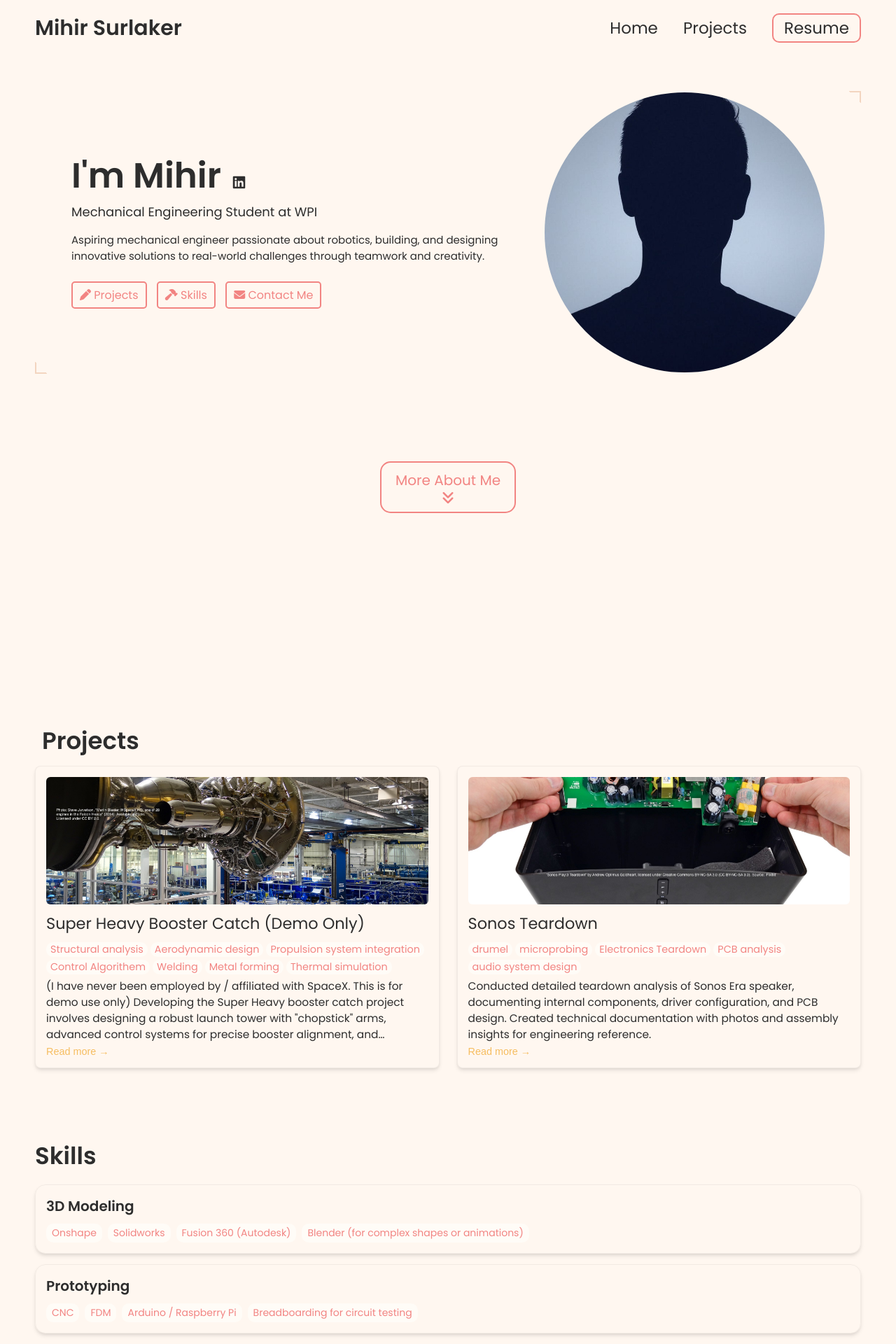
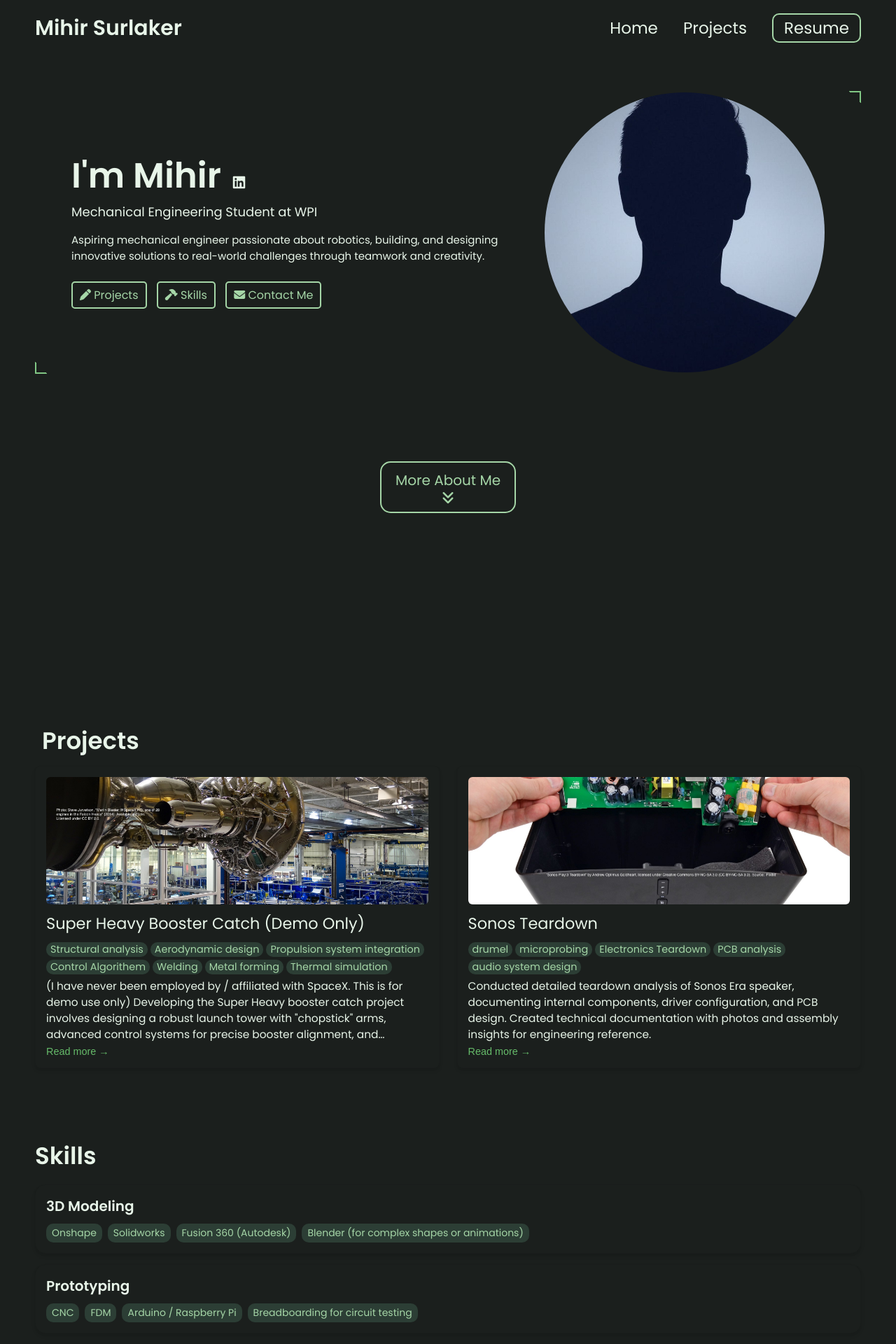
Before and after one commit to Mihirsur007/Mihirsur007.github.io, a Jekyll site: the page built from index.html, in a window 1280 px wide. Shown: the top 1920 px of the page at 70% size. Built offline with Jekyll 4.4.1, drawn with Linux system fonts in a browser that asks for light colours.

Commit message:
green color theme

```diff
--- a/_config.yml
+++ b/_config.yml
@@ -58,12 +58,12 @@ formspree-key:   https://formspree.io/f/{8-digit key}
 
 # Active theme (Updatethis to switch themes). Make sure to keep the indentation the samne.
 colors: # this is the basic theme
-  text: "#2d2d2d"
-  border: "#f3d5c0"
-  link: "#f28482"
-  highlight: "#f6bd60"
-  background: "#fff7f0"
-  light_background: "#fffcf7"
+  text: "#e8f5e9"
+  border: "#81c784"
+  link: "#a5d6a7"
+  highlight: "#66bb6a"
+  background: "#1b1f1d"
+  light_background: "#2c3e35"
 
 
 
```
